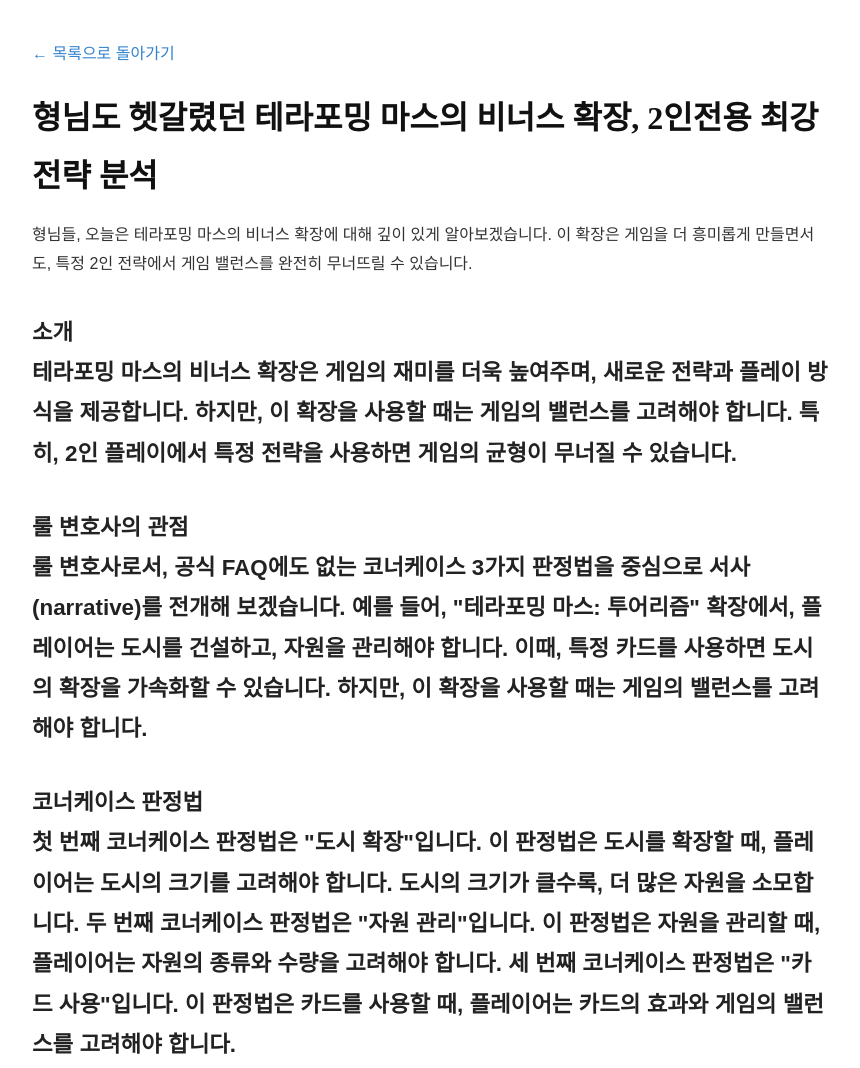
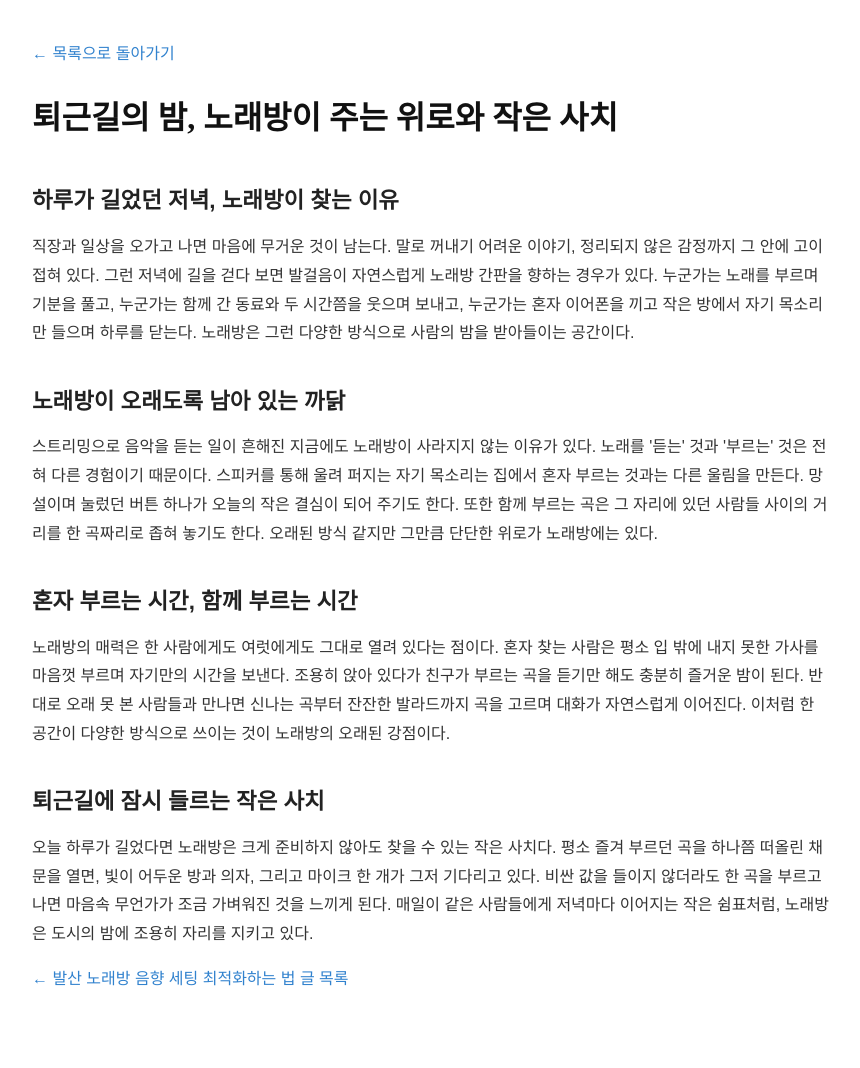
Before and after one commit to dydrkrtks7-cmd/bp-t3b04-bs-kb-real, a plain HTML site: page posts/review-001.html in a window 1280 px wide. Shown: the top 1068 px of the page, without its empty margins (208-1068 px from the left). After the commit the page ends 1034 px from the top, so only its background shows below. Drawn offline with Linux system fonts and the light colour scheme.

Commit message:
deploy: garbage-free snapshot 2026-08-30T14:31:55.140Z

```diff
--- a/posts/review-001.html
+++ b/posts/review-001.html
@@ -3,8 +3,8 @@
 <head>
   <meta charset="UTF-8">
   <meta name="viewport" content="width=device-width, initial-scale=1.0">
-  <title>형님도 헷갈렸던 테라포밍 마스의 비너스 확장, 2인전용 최강 전략 분석</title>
-<meta name="description" content="형님들, 오늘은 테라포밍 마스의 비너스 확장에 대해 깊이 있게 알아보겠습니다. 이 확장은 게임을 더 흥미롭게 만들면서도, 특정 2인 전략에서 게임 밸런스를 완전히 무너뜨릴 수 있습니다.">
+  <title>퇴근길의 밤, 노래방이 주는 위로와 작은 사치</title>
+<meta name="description" content="직장과 일상을 오가고 나면 마음에 무거운 것이 남는다. 말로 꺼내기 어려운 이야기, 정리되지 않은 감정까지 그 안에 고이 접혀 있다. 그런 저녁에 길을 걷다 보면 발걸음이 자연스럽게 노래방 간판을 향하는 경우가 있다.">
   <link rel="canonical" href="https://balsan-song-trend.program-school.online/posts/review-001.html">
   <style>
     body { font-family: sans-serif; line-height: 1.8; max-width: 800px; margin: 40px auto; padding: 0 20px; color: #333; }
@@ -17,8 +17,8 @@
   </style>
   <meta property="og:url" content="https://balsan-song-trend.program-school.online/posts/review-001.html">
   <link rel="icon" type="image/svg+xml" href="../favicon.svg">
-  <meta property="og:title" content="형님도 헷갈렸던 테라포밍 마스의 비너스 확장, 2인전용 최강 전략 분석">
-  <meta property="og:description" content="형님들, 오늘은 테라포밍 마스의 비너스 확장에 대해 깊이 있게 알아보겠습니다. 이 확장은 게임을 더 흥미롭게 만들면서도, 특정 2인 전략에서 게임 밸런스를 완전히 무너뜨릴 수 있습니다.">
+  <meta property="og:title" content="퇴근길의 밤, 노래방이 주는 위로와 작은 사치">
+  <meta property="og:description" content="직장과 일상을 오가고 나면 마음에 무거운 것이 남는다. 말로 꺼내기 어려운 이야기, 정리되지 않은 감정까지 그 안에 고이 접혀 있다. 그런 저녁에 길을 걷다 보면 발걸음이 자연스럽게 노래방 간판을 향하는 경우가 있다.">
   <meta property="og:type" content="website">
   <meta name="twitter:card" content="summary">
 </head>
@@ -27,16 +27,22 @@
     <a href="../index.html">← 목록으로 돌아가기</a>
   </header>
   <main>
-    <h1>형님도 헷갈렸던 테라포밍 마스의 비너스 확장, 2인전용 최강 전략 분석</h1>
-    <article>
-      <p>형님들, 오늘은 테라포밍 마스의 비너스 확장에 대해 깊이 있게 알아보겠습니다. 이 확장은 게임을 더 흥미롭게 만들면서도, 특정 2인 전략에서 게임 밸런스를 완전히 무너뜨릴 수 있습니다.</p>
-<h2>소개<br>테라포밍 마스의 비너스 확장은 게임의 재미를 더욱 높여주며, 새로운 전략과 플레이 방식을 제공합니다. 하지만, 이 확장을 사용할 때는 게임의 밸런스를 고려해야 합니다. 특히, 2인 플레이에서 특정 전략을 사용하면 게임의 균형이 무너질 수 있습니다.</h2>
-<h2>룰 변호사의 관점<br>룰 변호사로서, 공식 FAQ에도 없는 코너케이스 3가지 판정법을 중심으로 서사(narrative)를 전개해 보겠습니다. 예를 들어, "테라포밍 마스: 투어리즘" 확장에서, 플레이어는 도시를 건설하고, 자원을 관리해야 합니다. 이때, 특정 카드를 사용하면 도시의 확장을 가속화할 수 있습니다. 하지만, 이 확장을 사용할 때는 게임의 밸런스를 고려해야 합니다.</h2>
-<h2>코너케이스 판정법<br>첫 번째 코너케이스 판정법은 "도시 확장"입니다. 이 판정법은 도시를 확장할 때, 플레이어는 도시의 크기를 고려해야 합니다. 도시의 크기가 클수록, 더 많은 자원을 소모합니다. 두 번째 코너케이스 판정법은 "자원 관리"입니다. 이 판정법은 자원을 관리할 때, 플레이어는 자원의 종류와 수량을 고려해야 합니다. 세 번째 코너케이스 판정법은 "카드 사용"입니다. 이 판정법은 카드를 사용할 때, 플레이어는 카드의 효과와 게임의 밸런스를 고려해야 합니다.</h2>
-<h2>게임 밸런스<br>게임의 밸런스를 무너뜨리는 수치 분석은 다음과 같습니다. 특정 2인 전략에서, 플레이어는 도시를 확장하고, 자원을 관리하면서, 카드를 사용하여 게임의 밸런스를 무너뜨릴 수 있습니다. 예를 들어, "테라포밍 마스: 투어리즘" 확장에서, 플레이어는 도시를 5개 이상 확장하고, 자원을 10개 이상 관리하면서, 카드를 3개 이상 사용하면 게임의 밸런스를 무너뜨릴 수 있습니다.</h2>
-<h2>결론<br>테라포밍 마스의 비너스 확장은 게임의 재미를 더욱 높여주며, 새로운 전략과 플레이 방식을 제공합니다. 하지만, 이 확장을 사용할 때는 게임의 밸런스를 고려해야 합니다. 특히, 2인 플레이에서 특정 전략을 사용하면 게임의 균형이 무너질 수 있습니다. 형님들, 이 확장을 사용할 때는 게임의 밸런스를 고려하고, 코너케이스 판정법을 적용하여 게임을 즐기세요. 그리고,  게임을 즐기고 난 후에는, 발산 노래방 내돈내산에서 게임의 경험을 공유하세요.</h2>
-    </article>
-      <nav class="post-pager" aria-label="글 이동">
+
+<h1>퇴근길의 밤, 노래방이 주는 위로와 작은 사치</h1>
+<article>
+<h2>하루가 길었던 저녁, 노래방이 찾는 이유</h2>
+<p>직장과 일상을 오가고 나면 마음에 무거운 것이 남는다. 말로 꺼내기 어려운 이야기, 정리되지 않은 감정까지 그 안에 고이 접혀 있다. 그런 저녁에 길을 걷다 보면 발걸음이 자연스럽게 노래방 간판을 향하는 경우가 있다. 누군가는 노래를 부르며 기분을 풀고, 누군가는 함께 간 동료와 두 시간쯤을 웃으며 보내고, 누군가는 혼자 이어폰을 끼고 작은 방에서 자기 목소리만 들으며 하루를 닫는다. 노래방은 그런 다양한 방식으로 사람의 밤을 받아들이는 공간이다.</p>
+
+<h2>노래방이 오래도록 남아 있는 까닭</h2>
+<p>스트리밍으로 음악을 듣는 일이 흔해진 지금에도 노래방이 사라지지 않는 이유가 있다. 노래를 '듣는' 것과 '부르는' 것은 전혀 다른 경험이기 때문이다. 스피커를 통해 울려 퍼지는 자기 목소리는 집에서 혼자 부르는 것과는 다른 울림을 만든다. 망설이며 눌렀던 버튼 하나가 오늘의 작은 결심이 되어 주기도 한다. 또한 함께 부르는 곡은 그 자리에 있던 사람들 사이의 거리를 한 곡짜리로 좁혀 놓기도 한다. 오래된 방식 같지만 그만큼 단단한 위로가 노래방에는 있다.</p>
+
+<h2>혼자 부르는 시간, 함께 부르는 시간</h2>
+<p>노래방의 매력은 한 사람에게도 여럿에게도 그대로 열려 있다는 점이다. 혼자 찾는 사람은 평소 입 밖에 내지 못한 가사를 마음껏 부르며 자기만의 시간을 보낸다. 조용히 앉아 있다가 친구가 부르는 곡을 듣기만 해도 충분히 즐거운 밤이 된다. 반대로 오래 못 본 사람들과 만나면 신나는 곡부터 잔잔한 발라드까지 곡을 고르며 대화가 자연스럽게 이어진다. 이처럼 한 공간이 다양한 방식으로 쓰이는 것이 노래방의 오래된 강점이다.</p>
+
+<h2>퇴근길에 잠시 들르는 작은 사치</h2>
+<p>오늘 하루가 길었다면 노래방은 크게 준비하지 않아도 찾을 수 있는 작은 사치다. 평소 즐겨 부르던 곡을 하나쯤 떠올린 채 문을 열면, 빛이 어두운 방과 의자, 그리고 마이크 한 개가 그저 기다리고 있다. 비싼 값을 들이지 않더라도 한 곡을 부르고 나면 마음속 무언가가 조금 가벼워진 것을 느끼게 된다. 매일이 같은 사람들에게 저녁마다 이어지는 작은 쉼표처럼, 노래방은 도시의 밤에 조용히 자리를 지키고 있다.</p>
+</article>
+    <nav class="post-pager" aria-label="글 이동">
       <a class="post-pager__prev" href="../posts/review-001-1t4e79v.html">← 발산 노래방 음향 세팅 최적화하는 법</a>
       <a class="post-pager__index" href="../posts.html">글 목록</a>
     </nav>
```
Also changed, not shown: posts.html (+2 -2 lines), posts/review-001-1t4e79v.html (+1 -1 lines).
